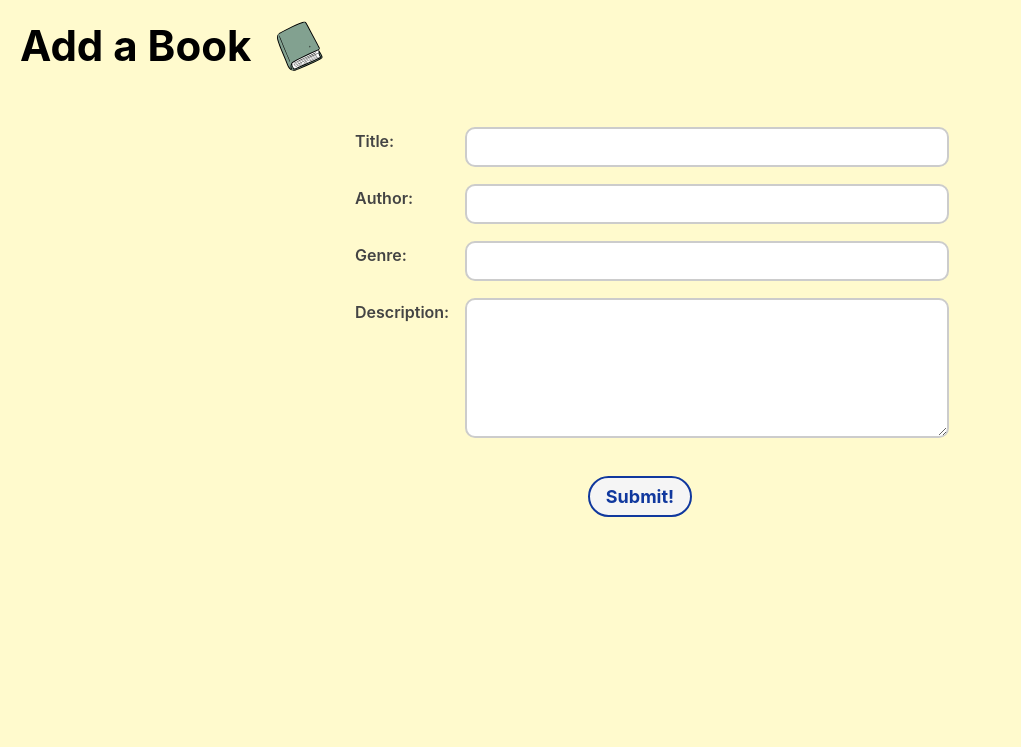
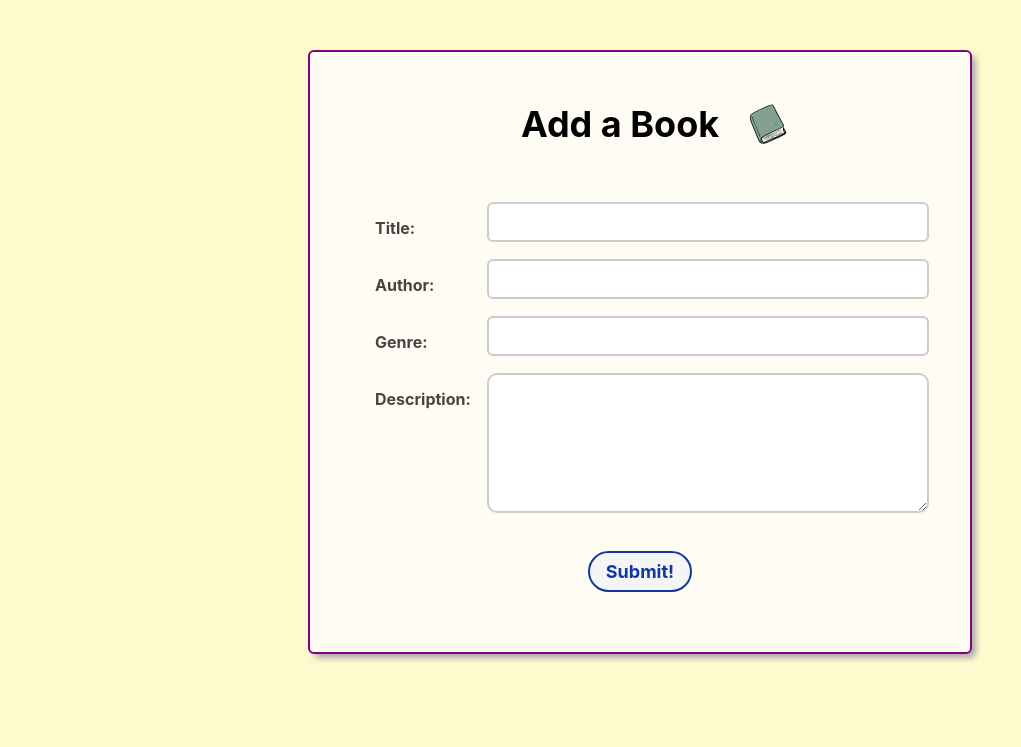
Before and after one commit to mcohenfuentes/django-crud-app-book-collector, a Django app: page /books/create/ in a window 1280 px wide. Shown: the part 67-814 px from the top of the page, without its empty margins (0-1021 px from the left). Run offline with Django 5.2, Linux system fonts and the light colour scheme; the visitor is signed in with stand-in values (Sample User, id 1).

Commit message:
formatted add a book page

```diff
--- a/main_app/static/css/form.css
+++ b/main_app/static/css/form.css
@@ -142,3 +142,21 @@ button.btn.submit:hover {
   min-height: calc(100vh - 80px); /* take up full viewport minus nav bar height */
   padding: 4rem 1rem;
 }
+
+.page-header {
+  display: flex;
+  align-items: center;
+  justify-content: center;
+  gap: .5rem;
+  margin-bottom: 1rem;
+}
+
+.page-header h1 {
+  font-size: var(--font-xxl);
+  margin: 0 0 0 30px; /* adjust the 50px as needed */
+  text-align: left;
+}
+
+.page-header img {
+  height: 40px;
+}
--- a/main_app/templates/main_app/book_form.html
+++ b/main_app/templates/main_app/book_form.html
@@ -4,7 +4,7 @@
 <link rel="stylesheet" href="{% static 'css/form.css' %}" />
 {% endblock %}
 {% block content %}
-
+<div class="auth-form">
 <div class="page-header">
     {% if book %}
     <h1>Edit {{ book.title }}</h1>
@@ -21,5 +21,6 @@
   </table>
   <button type="submit" class="btn submit">Submit!</button>
 </form>
+</div>
 
 {% endblock %}
```
